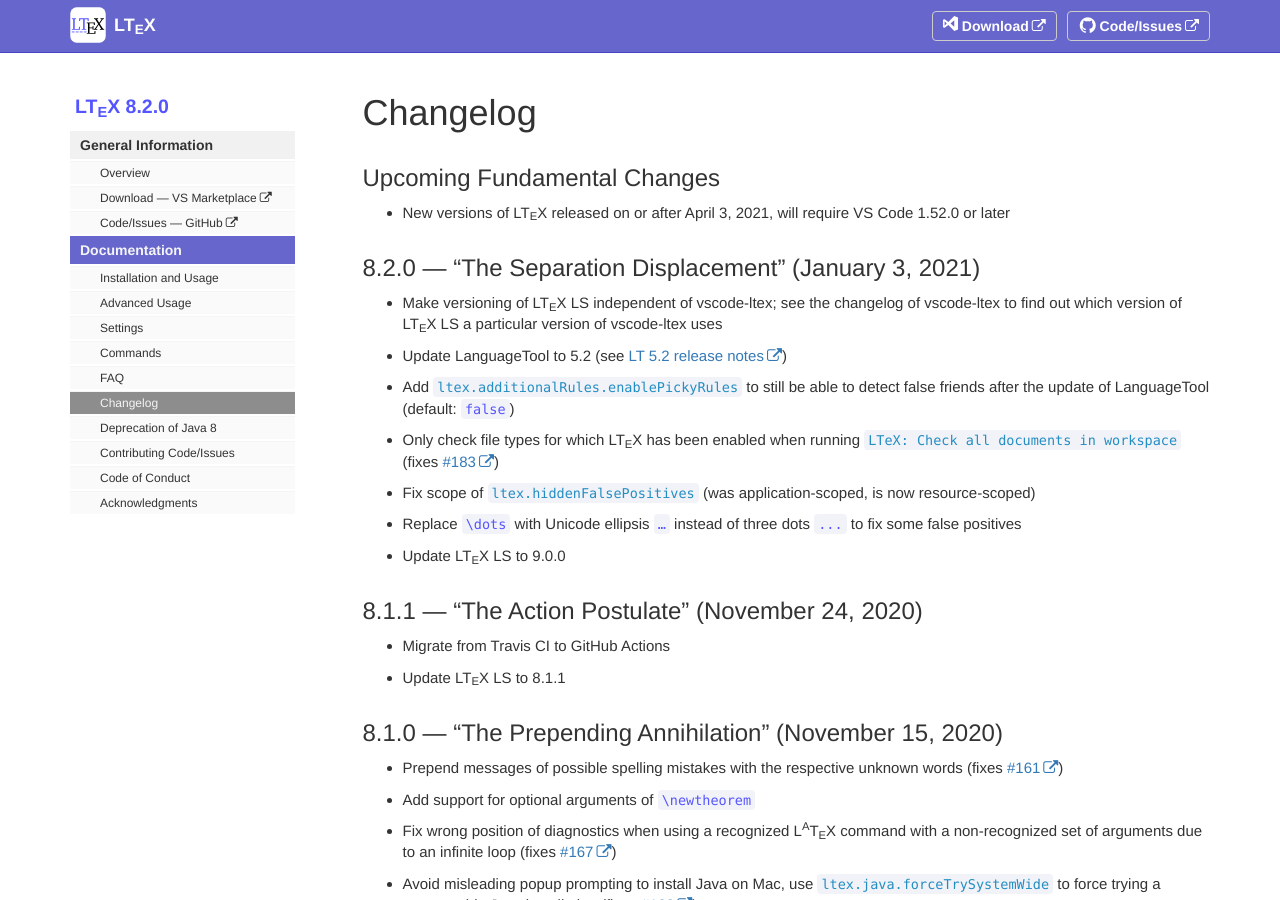
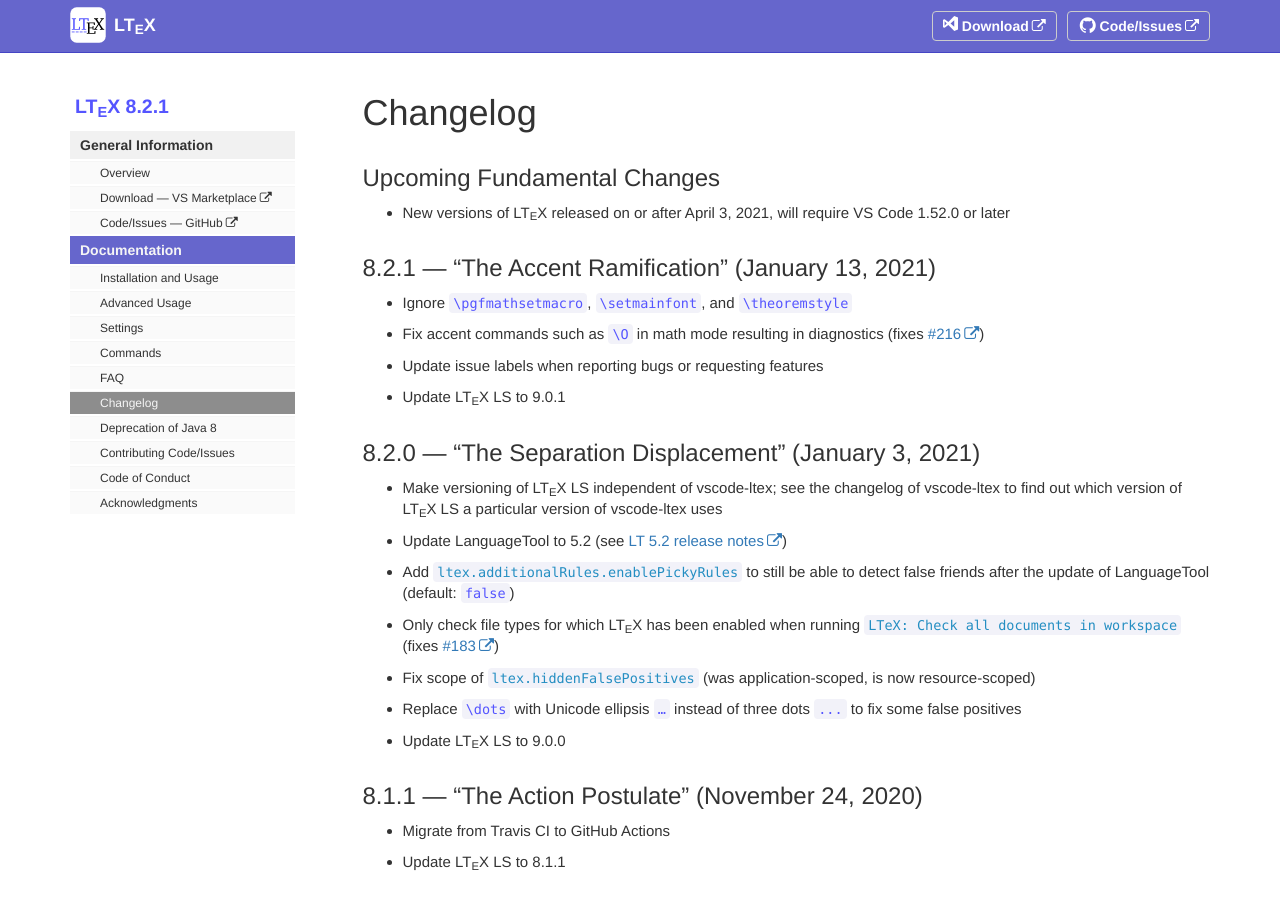
Before and after one commit to valentjn/vscode-ltex, a Jekyll site: the page built from pages/docs/changelog.md, in a window 1280 px wide and 900 px high. Built offline with Jekyll 4.4.1, drawn with Linux system fonts in a browser that asks for light colours.

Commit message:
Bump to 8.2.1

```diff
--- a/_data/sidebars/sidebar.yml
+++ b/_data/sidebars/sidebar.yml
@@ -1,7 +1,7 @@
 entries:
   - title: "sidebar"
     product: "LT<sub>E</sub>X"
-    version: "8.2.0"
+    version: "8.2.1"
     folders:
       - title: "General Information"
         output: "web"
--- a/pages/docs/changelog.md
+++ b/pages/docs/changelog.md
@@ -14,6 +14,13 @@
 ## Upcoming Fundamental Changes
 
 - New versions of LTeX released on or after April 3, 2021, will require VS Code 1.52.0 or later
+
+## 8.2.1 — “The Accent Ramification” (January 13, 2021)
+
+- Ignore `\pgfmathsetmacro`, `\setmainfont`, and `\theoremstyle`
+- Fix accent commands such as `\O` in math mode resulting in diagnostics (fixes [#216](https://github.com/valentjn/vscode-ltex/issues/216))
+- Update issue labels when reporting bugs or requesting features
+- Update LTeX LS to 9.0.1
 
 ## 8.2.0 — “The Separation Displacement” (January 3, 2021)
 
```
